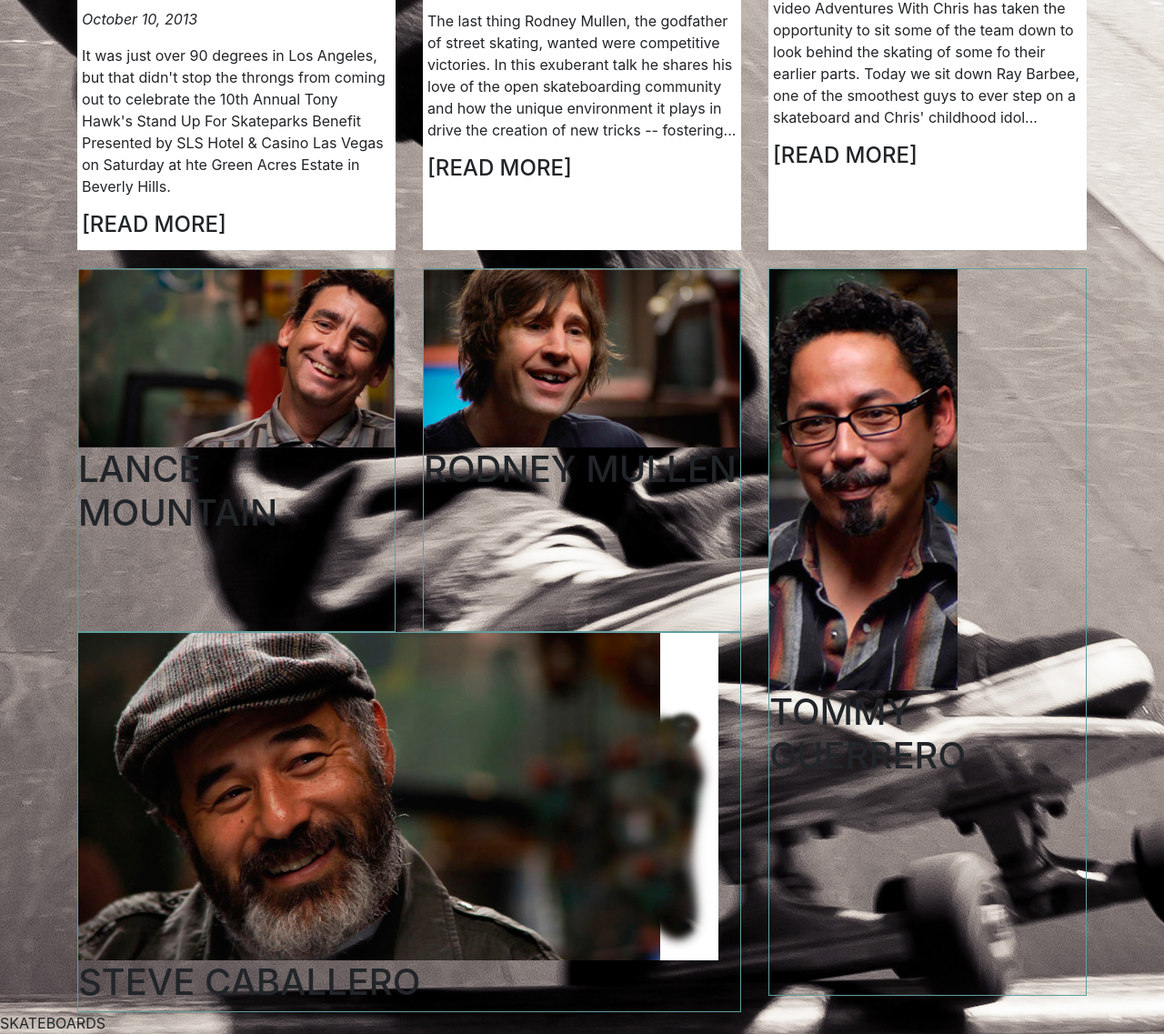
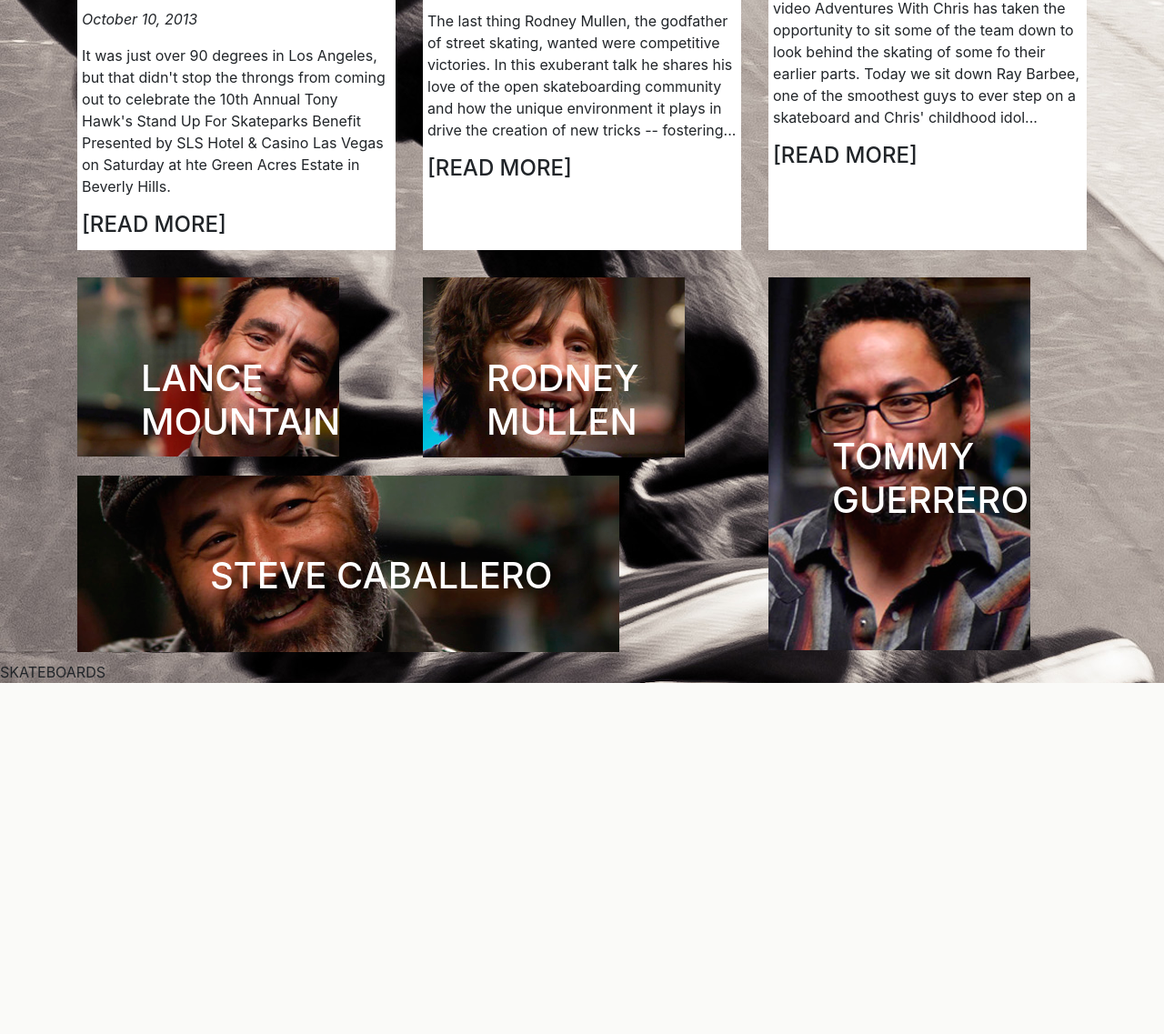
Before and after one commit to janeenscott/2.4-sk8, a Flask app: template templates/index.html in a window 1280 px wide. Shown: the part 1098-2235 px from the top of the page at 91% size. After the commit the page ends 1849 px from the top, so only its background shows below. Run offline with Flask 2, Linux system fonts and the light colour scheme; the template is opened without the code that fills it, so the values that code supplies are empty; some libraries are stand-ins or nearby versions.

Commit message:
edited img sizes

```diff
--- a/static/styles.css
+++ b/static/styles.css
@@ -1,7 +1,3 @@
-.skater-container{
-    border: cadetblue solid 1px;
-}
-
 body{
     background-image: url("../static/images/bg.jpg");
 }
@@ -66,15 +62,33 @@ li{
     margin-bottom: 20px;
 }
 
+h1{
+    content: '';
+  display: block;
+  position: absolute;
+  top: 40%;
+  bottom: 0;
+  left: 20%;
+  right: 0;
+    color: white;
+}
+
+.skater-container{
+    position: relative;
+    margin-top: 10px;
+    margin-bottom: 10px;
+}
+
 #lance{
-    height: 400px;
+    height: 100%;
 }
 #rodney{
-    height: 400px;
+    height: 100%;
 }
 #tommy{
-    height: 800px;
+    height: 100%;
 }
 #steve{
+    height: 100%
 
 }
```
Also changed, not shown: static/images/sk8er-1 copy.png (added), static/images/sk8er-1.png, static/images/sk8er-2 copy.png (added), static/images/sk8er-2.png, static/images/sk8er-3 copy.png (added), static/images/sk8er-3.png, static/images/sk8er-4 copy.png (added), static/images/sk8er-4.png.
